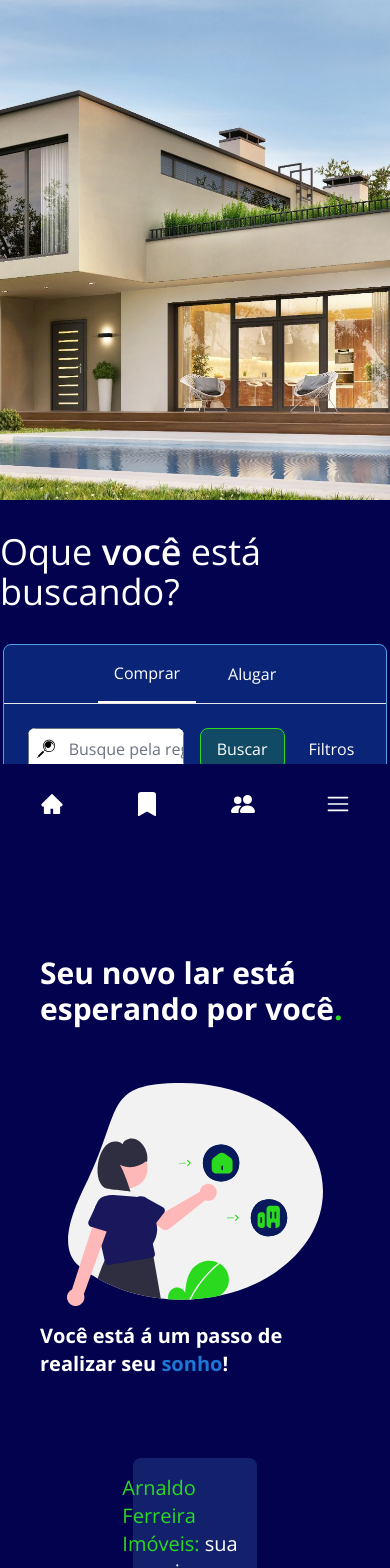
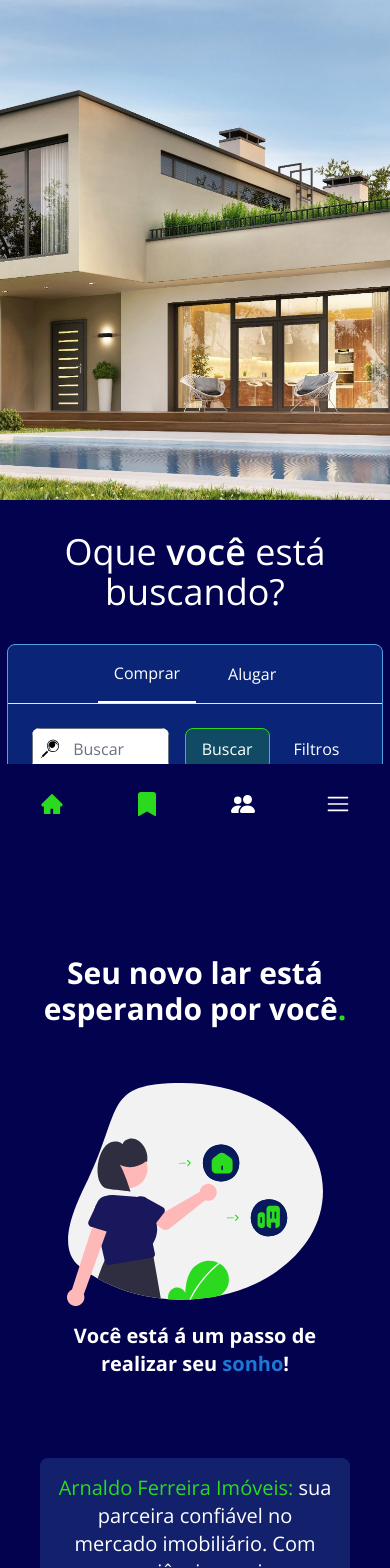
Before and after one commit to Advanzzzze/imob-arnaldo-f, a Next.js app: page / in a window 390 px wide. Shown: the top 1568 px of the page. Built offline with nearby package versions, Linux system fonts and the light colour scheme.

Commit message:
style: added mobile responsiveness

```diff
--- a/app/components/About.js
+++ b/app/components/About.js
@@ -8,24 +8,24 @@ function About() {
     return (
         <div
             id="container-about"
-            className="flex flex-col items-center py-16 gap-16"
+            className="flex flex-col items-center text-center py-16 gap-16"
         >
             <h1 className="text-3xl font-bold">
                 CORRETORES QUE VOCÊS PODEM CONFIAR
                 <span className="text-ascent-color-300">.</span>
             </h1>
-            <div className="flex grid-cols-4 gap-14">
+            <div className="sm:flex grid grid-cols-2 gap-2 justify-center items-center p-2 sm:gap-14">
                 <div className="flex flex-col items-center">
                     <TbClipboardText size={48} />
-                    <p>CADASTRO GRATUITO SEM TAXAS EXTRAS</p>
+                    <p>Cadastro Gratuito Sem Taxas Extras</p>
                 </div>
                 <div className="flex flex-col items-center">
                     <BiCoinStack size={48} className="text-ascent-color-300" />
-                    <p>AVALIAÇÃO DE IMÓVEL</p>
+                    <p>Avaliação de Imóveis</p>
                 </div>
                 <div className="flex flex-col items-center">
                     <TfiMapAlt size={48} />
-                    <p>AMPLA COBERTURA</p>
+                    <p>Ampla Cobertura</p>
                 </div>
                 <div className="flex flex-col items-center">
                     <BiCheckboxChecked
@@ -35,7 +35,7 @@ function About() {
                     <p>Garantia de Satisfação</p>
                 </div>
             </div>
-            <div className="flex justify-center items-center gap-12">
+            <div className="flex max-sm:flex-col justify-center items-center gap-12">
                 <div className="text-center">
                     <Image
                         src="/images/img-arnaldo.svg"
@@ -46,7 +46,7 @@ function About() {
                     <p className="font-bold">ARNALDO FERREIRA</p>
                     <p>CRECI: 223086 / CNAI:39267</p>
                 </div>
-                <div className="w-1/3 flex flex-col items-center gap-8">
+                <div className="w-4/5 sm:w-1/3 flex flex-col items-center gap-8">
                     <p>
                         <span className="text-ascent-color-300">
                             Arnaldo Ferreira
--- a/app/components/Footer.js
+++ b/app/components/Footer.js
@@ -50,7 +50,7 @@ function Footer() {
                         </a>
                     </div>
                 </div>
-                <div className="">
+                <div className="flex flex-col gap-2">
                     <h4 className="font-bold">Serviços</h4>
                     <div className="flex flex-col gap-4">
                         <a href="/" className="hover:text-ascent-color-300">
--- a/app/components/Hero.js
+++ b/app/components/Hero.js
@@ -12,7 +12,7 @@ function Hero() {
                     fill
                 />
             </div>
-            <p className="text-4xl">
+            <p className="text-4xl text-center">
                 Oque <span className="font-semibold">você</span> está buscando?
             </p>
             <SearchBar />
--- a/app/components/Navbar.js
+++ b/app/components/Navbar.js
@@ -10,9 +10,12 @@ import {
 import { RiFacebookCircleLine } from 'react-icons/ri'
 import { RxHamburgerMenu } from 'react-icons/rx'
 import { BsFillBookmarkFill, BsFillPeopleFill } from 'react-icons/bs'
+import { usePathname } from 'next/navigation'
 
 function Navbar() {
     const [menuIsOpen, setMenuIsOpen] = useState(false)
+
+    const url = usePathname().split('/')
 
     function handleClick() {
         setMenuIsOpen(!menuIsOpen)
@@ -34,34 +37,44 @@ function Navbar() {
                 <div className="flex justify-evenly w-full gap-4 items-center text-center max-sm:text-2xl">
                     <a
                         href="/"
-                        className="hover:text-ascent-color-300 flex flex-col justify-center items-center gap-2 max-sm:p-4"
+                        className={`hover:text-ascent-color-300 flex flex-col justify-center items-center gap-2 max-sm:p-4 ${
+                            url[1] == '' && 'text-ascent-color-300'
+                        }`}
                     >
                         <AiFillHome className="sm:hidden" />
                         <p className="max-sm:hidden">Inicio</p>
                     </a>
                     <a
                         href="/"
-                        className="hover:text-ascent-color-300 flex flex-col justify-center items-center gap-2 max-sm:p-4"
+                        className={`hover:text-ascent-color-300 flex flex-col justify-center items-center gap-2 max-sm:p-4 ${
+                            url[1] == '' && 'text-ascent-color-300'
+                        }`}
                     >
                         <BsFillBookmarkFill className="sm:hidden" />
                         <p className="max-sm:hidden">Agendar</p>
                     </a>
                     <a
                         href="/quem-somos"
-                        className="hover:text-ascent-color-300 flex flex-col justify-center items-center gap-2 max-sm:p-4"
+                        className={`hover:text-ascent-color-300 flex flex-col justify-center items-center gap-2 max-sm:p-4 ${
+                            url[1] == 'quem-somos' && 'text-ascent-color-300'
+                        }`}
                     >
                         <BsFillPeopleFill className="sm:hidden" />
                         <p className="max-sm:hidden">Quem somos</p>
                     </a>
                     <a
                         href="/"
-                        className="hover:text-ascent-color-300 flex flex-col justify-center items-center gap-2 max-sm:hidden"
+                        className={`hover:text-ascent-color-300 flex flex-col justify-center items-center gap-2 max-sm:hidden max-sm:p-4 ${
+                            url[1] == '' && 'text-ascent-color-300'
+                        }`}
                     >
                         <p>Parceiros</p>
                     </a>
                     <a
                         href="/"
-                        className="hover:text-ascent-color-300 flex flex-col justify-center items-center gap-2 max-sm:hidden"
+                        className={`hover:text-ascent-color-300 flex flex-col justify-center items-center gap-2 max-sm:hidden max-sm:p-4 ${
+                            url[1] == '' && 'text-ascent-color-300'
+                        }`}
                     >
                         <p>Contato</p>
                     </a>
--- a/app/components/Section.js
+++ b/app/components/Section.js
@@ -4,7 +4,7 @@ function Section() {
     return (
         <div
             id="container-section"
-            className="flex flex-col justify-center items-center p-10 py-16"
+            className="flex flex-col justify-center items-center text-center p-10 py-16"
         >
             <h1 className="text-3xl pb-8 font-bold">
                 Seu novo lar está esperando por você
@@ -23,7 +23,7 @@ function Section() {
                         <span className="text-secondary-color-300">sonho</span>!{' '}
                     </p>
                 </div>
-                <div className="flex flex-col gap-4 items-center justify-center w-2/5 bg-secondary-color-200/20 backdrop-blur-sm rounded-lg p-4">
+                <div className="flex flex-col gap-4 items-center justify-center w-full sm:w-2/5 bg-secondary-color-200/20 backdrop-blur-sm rounded-lg p-4">
                     <p className="text-xl">
                         <span className="text-ascent-color-300">
                             Arnaldo Ferreira Imóveis:
--- a/app/components/hero/SearchBar.js
+++ b/app/components/hero/SearchBar.js
@@ -1,10 +1,13 @@
 'use client'
 
+import UseWindowSize from '@/app/hooks/UseWindowSize'
 import { useState } from 'react'
 import { GiMagnifyingGlass } from 'react-icons/gi'
 
 function SearchBar() {
     const [isBuy, setIsBuy] = useState(true)
+
+    const size = UseWindowSize()
 
     return (
         <div className="flex flex-col justify-center items-center">
@@ -36,8 +39,12 @@ function SearchBar() {
                         <div className="relative flex items-center bg-white rounded-lg overflow-hidden">
                             <input
                                 className="p-2 relative right-0 placeholder:translate-x-8
-                                placeholder:transition focus:placeholder:translate-x-0 peer w-[40vw] text-black transition"
-                                placeholder="Busque pela região ou empreendimento"
+                                placeholder:transition focus:placeholder:translate-x-0 peer w-[35vw] text-black transition"
+                                placeholder={
+                                    size.width > 600
+                                        ? 'Busque pela região ou empreendimento'
+                                        : 'Buscar'
+                                }
                             />
                             <GiMagnifyingGlass
                                 className="absolute left-2 peer-focus:-translate-x-[150%] text-black transition"
--- /dev/null
+++ b/app/hooks/UseWindowSize.js
@@ -0,0 +1,24 @@
+import { useEffect, useState } from 'react'
+
+export default function UseWindowSize() {
+    const [windowSize, setWindowSize] = useState({
+        width: undefined,
+        height: undefined,
+    })
+
+    useEffect(() => {
+        function handleResize() {
+            setWindowSize({
+                width: window.innerWidth,
+                height: window.innerHeight,
+            })
+        }
+
+        window.addEventListener('resize', handleResize)
+
+        handleResize()
+
+        return () => window.removeEventListener('resize', handleResize)
+    }, [])
+    return windowSize
+}
```
Also changed, not shown: app/components/Feedback.js (+7 -7 lines).
